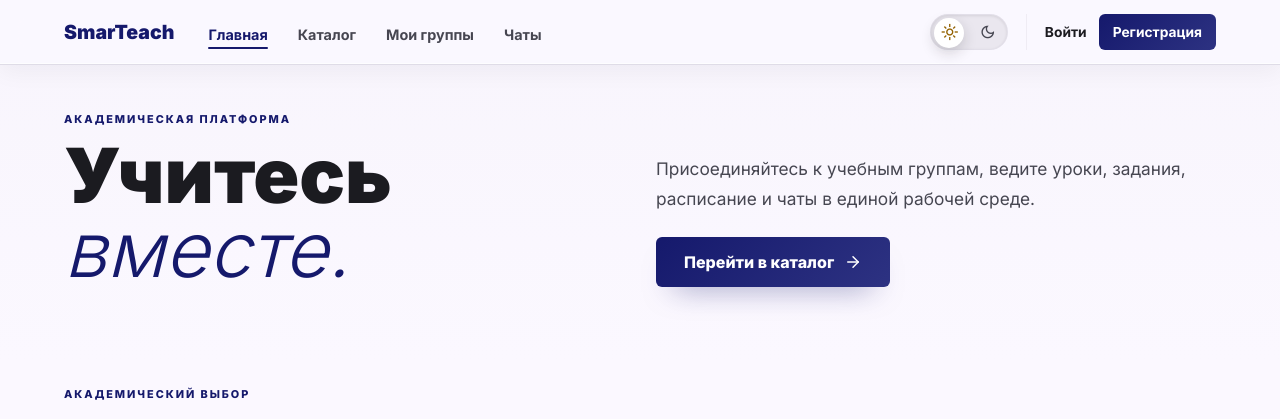
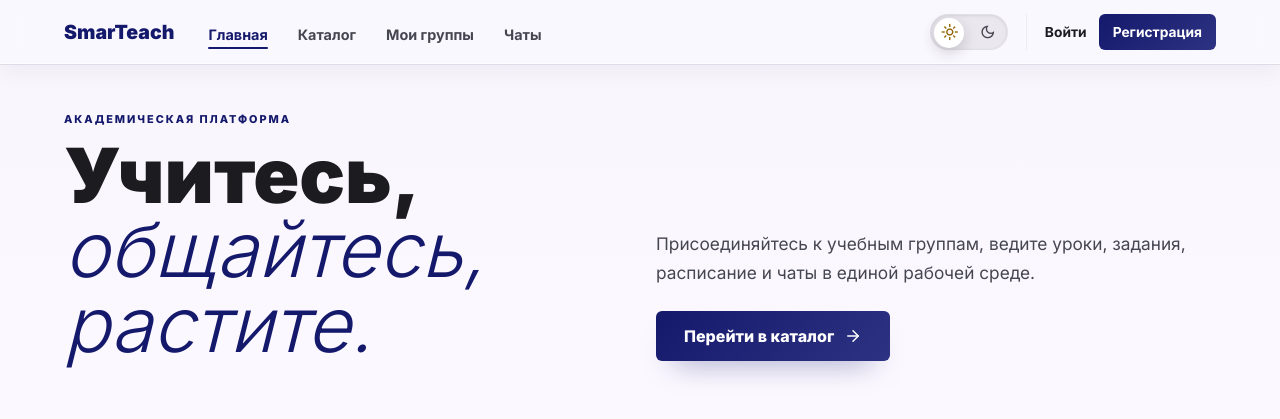
Before and after one commit to smrcdr/SmartTeach, a Vue app in the folder apps/web/: page / in a window 1280 px wide. Shown: the top 419 px of the page. Built offline with nearby package versions, Linux system fonts and the light colour scheme; no server answers.

Commit message:
Update home hero heading

```diff
--- a/apps/web/src/pages/public/HomePage.vue
+++ b/apps/web/src/pages/public/HomePage.vue
@@ -13,7 +13,7 @@ const { groups, isLoading, error } = useGroups()
     <section class="home-hero">
       <div>
         <span class="eyebrow">Академическая платформа</span>
-        <h1 class="display-title">Учитесь <br /><span>вместе.</span></h1>
+        <h1 class="display-title">Учитесь, <br /><span>общайтесь, растите.</span></h1>
       </div>
       <div class="home-hero__aside">
         <p class="lead">Присоединяйтесь к учебным группам, ведите уроки, задания, расписание и чаты в единой рабочей среде.</p>
```
